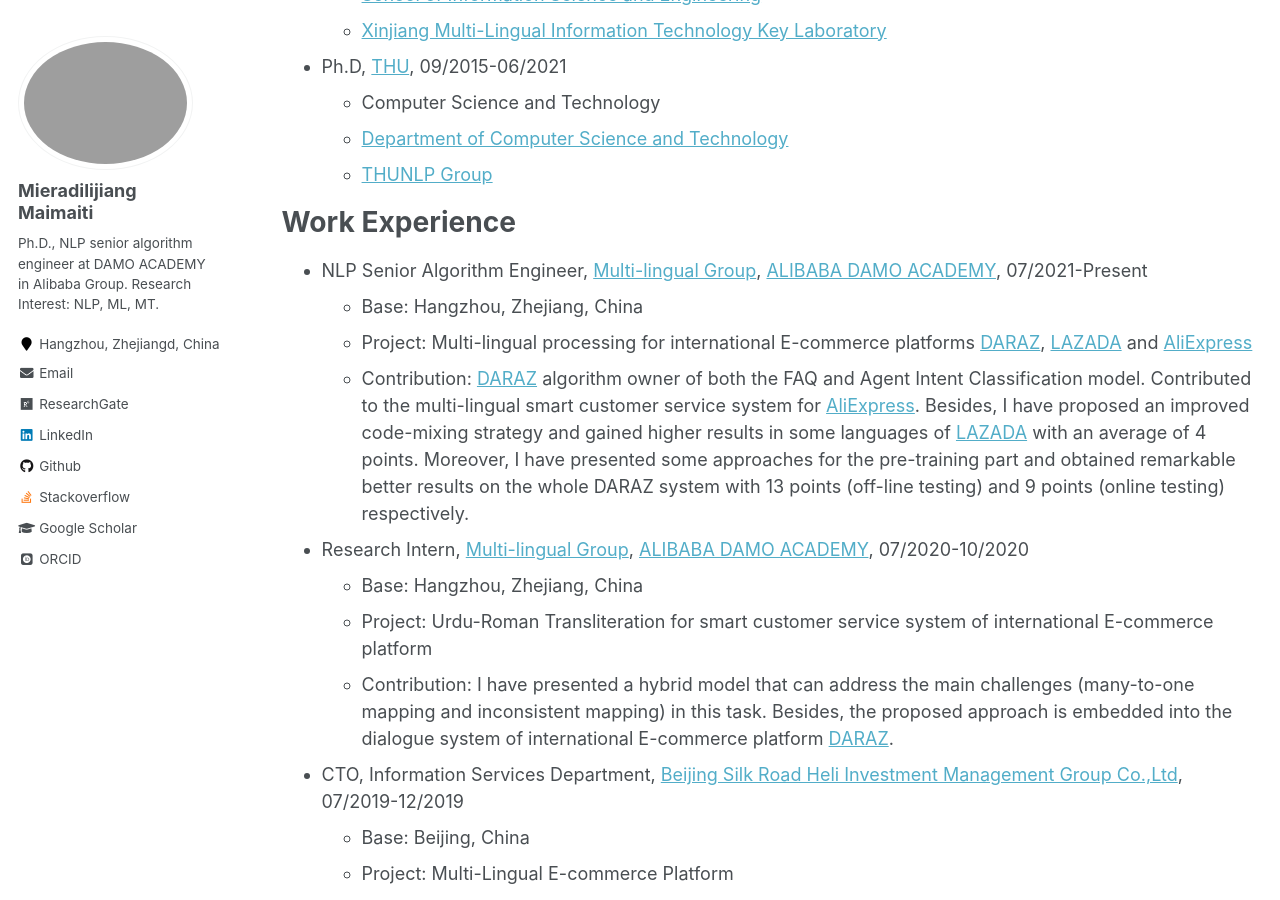
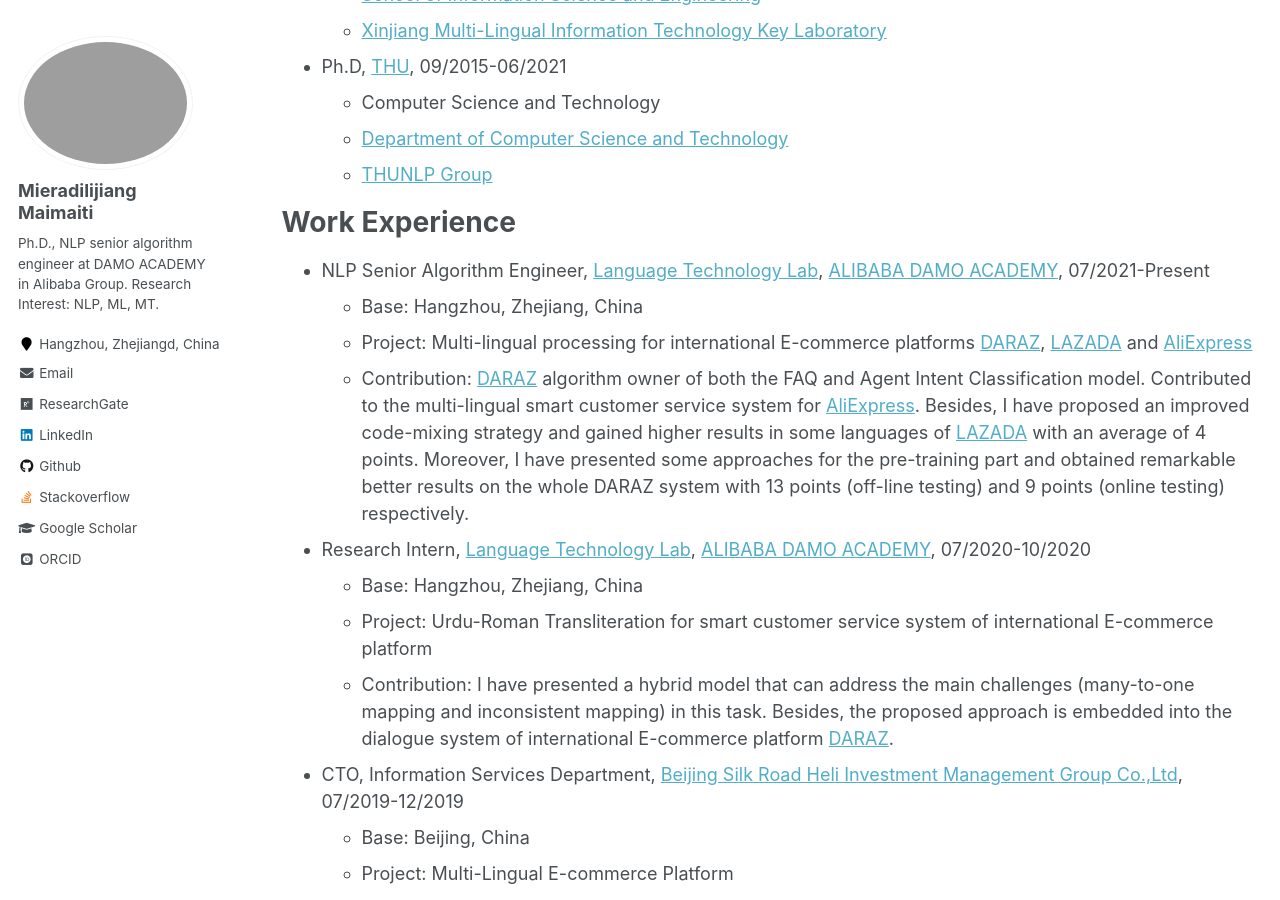
Before and after one commit to miradel51/miradel51.github.io, a Jekyll site: the page built from _pages/cv.md, in a window 1280 px wide and 900 px high, scrolled down 660 px. Built offline with Jekyll 4.4.1, drawn with Linux system fonts in a browser that asks for light colours; some web fonts are replaced.

Commit message:
Update cv.md
changed the lab name of damo academy.

```diff
--- a/_pages/cv.md
+++ b/_pages/cv.md
@@ -34,13 +34,13 @@ Education
 
 Work Experience
 ======
-* NLP Senior Algorithm Engineer, [Multi-lingual Group](https://damo.alibaba.com/labs/language-technology), [ALIBABA DAMO ACADEMY](https://damo.alibaba.com/), 07/2021-Present
+* NLP Senior Algorithm Engineer, [Language Technology Lab](https://damo.alibaba.com/labs/language-technology), [ALIBABA DAMO ACADEMY](https://damo.alibaba.com/), 07/2021-Present
   * Base: Hangzhou, Zhejiang, China
   <!--- * Directors: Ji Zhang &rarr; Fei Huang &rarr;  Luo Si -->
   * Project: Multi-lingual processing for international E-commerce platforms [DARAZ](https://www.daraz.pk/), [LAZADA](https://www.lazada.com/en/) and [AliExpress](https://www.aliexpress.com/)
   * Contribution: [DARAZ](https://www.daraz.pk/) algorithm owner of both the FAQ and Agent Intent Classification model. Contributed to the multi-lingual smart customer service system for [AliExpress](https://www.aliexpress.com/). Besides, I have proposed an improved code-mixing strategy and gained higher results in some languages of [LAZADA](https://www.lazada.com/en/)  with an average of 4 points. Moreover, I have presented some approaches for the pre-training part and obtained remarkable better results on the whole DARAZ system with 13 points (off-line testing) and 9 points (online testing) respectively.
 
-* Research Intern, [Multi-lingual Group](https://damo.alibaba.com/labs/language-technology), [ALIBABA DAMO ACADEMY](https://damo.alibaba.com/), 07/2020-10/2020
+* Research Intern, [Language Technology Lab](https://damo.alibaba.com/labs/language-technology), [ALIBABA DAMO ACADEMY](https://damo.alibaba.com/), 07/2020-10/2020
   * Base: Hangzhou, Zhejiang, China
   <!--- * Directors: Ji Zhang &rarr; Haiqing Chen -->
   * Project: Urdu-Roman Transliteration for smart customer service system of international E-commerce platform
```
